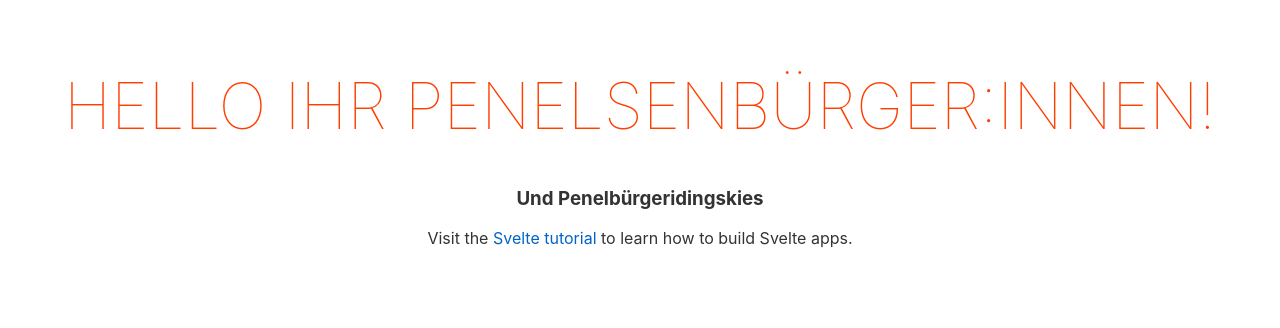
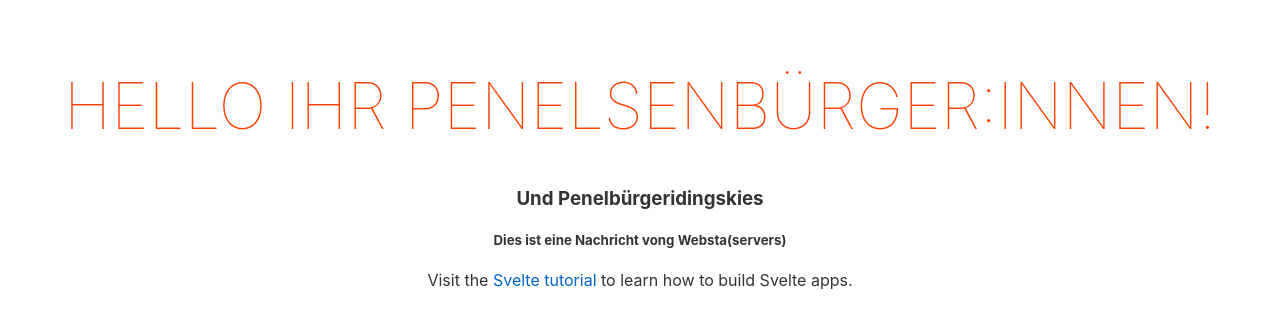
Before and after one commit to giggity-hub/docker-test, a Svelte app: page / in a window 1280 px wide. Shown: the top 328 px of the page. Built offline with nearby package versions, Linux system fonts and the light colour scheme.

Commit message:
websta schmebsta

```diff
--- a/src/App.svelte
+++ b/src/App.svelte
@@ -5,6 +5,7 @@
 <main>
 	<h1>Hello ihr Penelsenbürger:innen!</h1>
 	<h3>Und Penelbürgeridingskies</h3>
+	<h5>Dies ist eine Nachricht vong Websta(servers)</h5>
 	<p>Visit the <a href="https://svelte.dev/tutorial">Svelte tutorial</a> to learn how to build Svelte apps.</p>
 </main>
 
```
